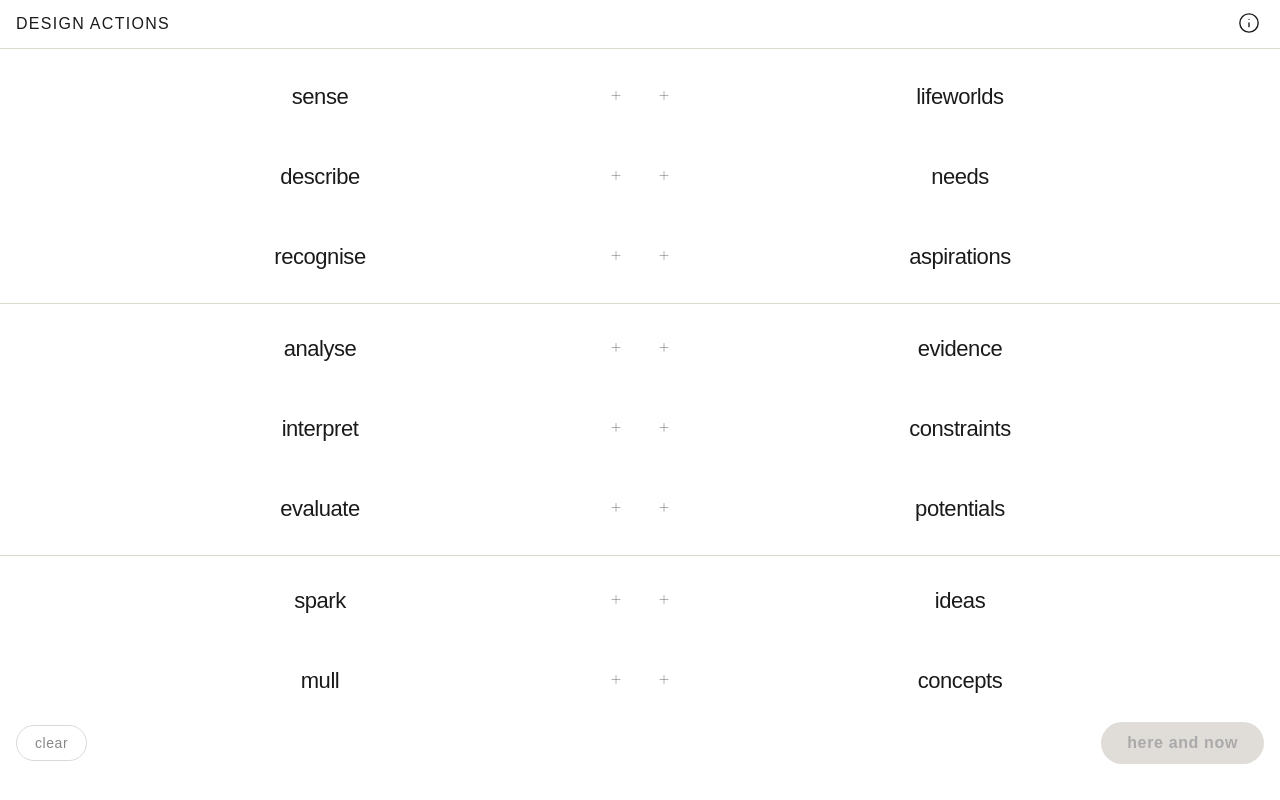
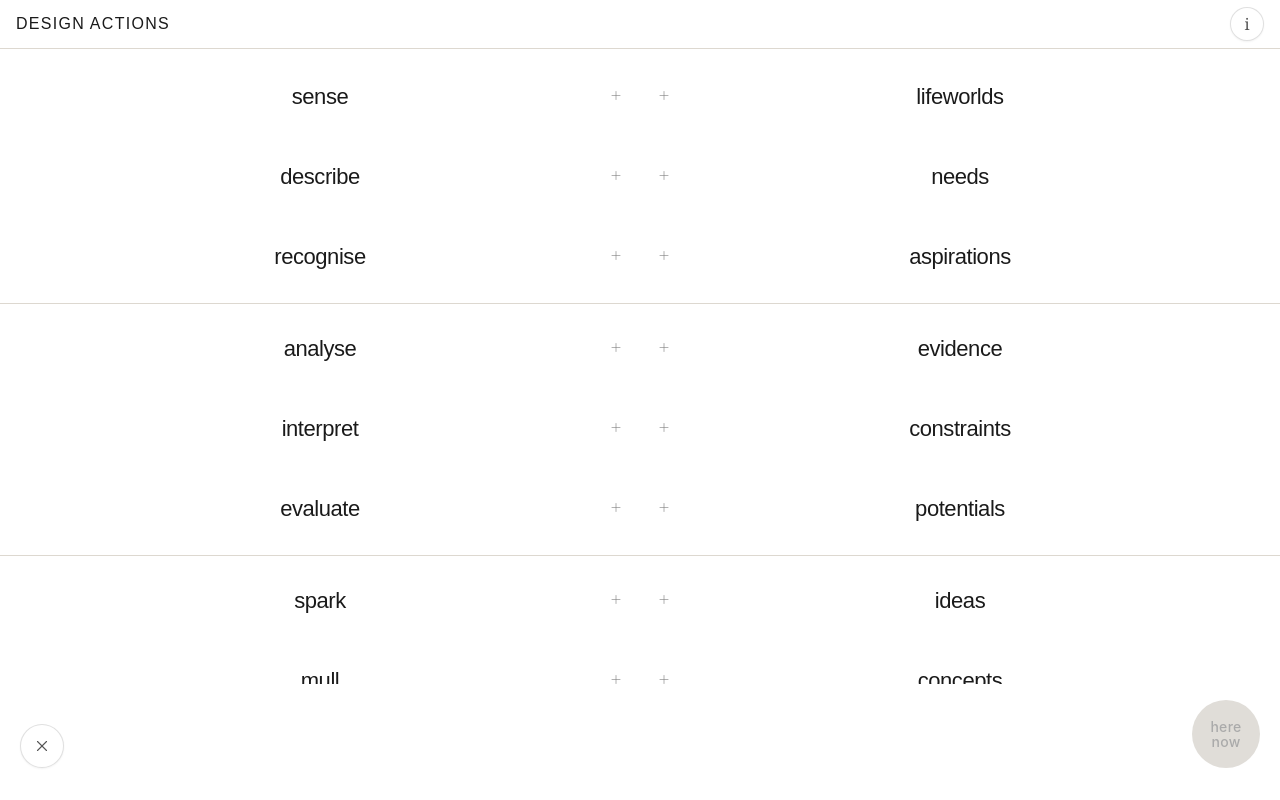
Before and after one commit to stephencairns-hash/Design-Actions, a React (Vite) app: page / in a window 1280 px wide. Built offline with nearby package versions, Linux system fonts and the light colour scheme.

Commit message:
Refactor buttons for improved styling and layout

```diff
--- a/src/App.jsx
+++ b/src/App.jsx
@@ -471,9 +471,7 @@ export default function DesignActions() {
     <div style={shellStyle}>
       <div style={headerStyle}>
         <h1 style={{ fontSize: 16, fontWeight: 500, color: fg, letterSpacing: "0.08em", textTransform: "uppercase", fontFamily: "DM Sans, sans-serif" }}>Design Actions</h1>
-        <button onClick={() => setShowInfo(true)} style={{ marginLeft: "auto", background: "none", border: "none", cursor: "pointer", color: fg, padding: 4 }}>
-          <svg width="22" height="22" viewBox="0 0 24 24" fill="none" stroke="currentColor" strokeWidth="1.5" strokeLinecap="round" strokeLinejoin="round"><circle cx="12" cy="12" r="10"/><line x1="12" y1="16" x2="12" y2="12"/><line x1="12" y1="8" x2="12.01" y2="8"/></svg>
-        </button>
+        <button onClick={() => setShowInfo(true)} style={{ marginLeft: "auto", width: 34, height: 34, borderRadius: "50%", border: "1px solid rgba(0,0,0,0.12)", background: "#fff", cursor: "pointer", display: "flex", alignItems: "center", justifyContent: "center", color: "#555", padding: 0, boxShadow: "0 1px 2px rgba(0,0,0,0.05)", fontFamily: "Georgia, serif", fontSize: 16, fontWeight: 400, lineHeight: 1 }} aria-label="information">i</button>
       </div>
 
       {/* SCROLL AREA - grid row 2 */}
@@ -509,18 +507,29 @@ export default function DesignActions() {
       </div>
 
       {/* NAV - grid row 3 */}
-      <div style={{ background: "#fff", padding: "16px 16px 36px", display: "flex", alignItems: "center", justifyContent: "space-between", flexShrink: 0 }}>
+      <div style={{ background: "#fff", padding: "16px 20px 32px", display: "flex", alignItems: "flex-end", justifyContent: "space-between", flexShrink: 0 }}>
         {screen === "home" && (
-          <button onClick={() => { setSelCue(null); setSelContour(null); setOpenItem(null); setClearKey(k => k+1); setFrontOpen(null); }} style={{ fontSize: 14, color: "#888", border: "1px solid rgba(0,0,0,0.15)", borderRadius: 20, padding: "9px 18px", background: "none", cursor: "pointer", fontWeight: 500, letterSpacing: "0.04em" }}>clear</button>
+          <button onClick={() => { setSelCue(null); setSelContour(null); setOpenItem(null); setClearKey(k => k+1); setFrontOpen(null); }} style={{ width: 44, height: 44, borderRadius: "50%", border: "1px solid rgba(0,0,0,0.12)", background: "#fff", cursor: "pointer", display: "flex", alignItems: "center", justifyContent: "center", color: "#555", padding: 0, boxShadow: "0 1px 2px rgba(0,0,0,0.05)" }} aria-label="clear">
+            <svg width="18" height="18" viewBox="0 0 24 24" fill="none" stroke="currentColor" strokeWidth="1.5" strokeLinecap="round" strokeLinejoin="round">
+              <line x1="18" y1="6" x2="6" y2="18"/><line x1="6" y1="6" x2="18" y2="18"/>
+            </svg>
+          </button>
         )}
         {screen === "home" && (
           <button
             disabled={!bothSelected}
             onClick={() => { if (bothSelected) { setScreen("prompt"); setMode("read"); setHereTrigger(t => t + 1); } }}
-            style={{ background: bothSelected ? "#1a1a2e" : "#e0ddd8", color: bothSelected ? "#fff" : "#aaa", border: "none", borderRadius: 22, padding: "12px 26px", fontSize: 16, fontWeight: 600, letterSpacing: "0.04em", cursor: bothSelected ? "pointer" : "not-allowed", boxShadow: bothSelected ? "0 2px 8px rgba(26,26,46,0.18)" : "none" }}>here and now</button>
+            style={{ width: 68, height: 68, borderRadius: "50%", background: bothSelected ? "#1a1a2e" : "#e0ddd8", color: bothSelected ? "#fff" : "#aaa", border: "none", cursor: bothSelected ? "pointer" : "not-allowed", boxShadow: bothSelected ? "0 4px 12px rgba(0,0,0,0.12)" : "none", display: "flex", flexDirection: "column", alignItems: "center", justifyContent: "center", lineHeight: 1.1, fontFamily: "Inter, sans-serif", fontWeight: 500, fontSize: 14, letterSpacing: "0.02em", padding: 0 }} aria-label="here and now">
+            <span>here</span>
+            <span>now</span>
+          </button>
         )}
         {screen === "prompt" && (
-          <button onClick={() => { setScreen("home"); setOpenItem(null); setMode("browse"); }} style={{ fontSize: 28, color: "#555", border: "none", padding: "6px 14px", background: "none", cursor: "pointer", fontFamily: "Inter, sans-serif", lineHeight: 1 }} aria-label="back to theory">&larr;</button>
+          <button onClick={() => { setScreen("home"); setOpenItem(null); setMode("browse"); }} style={{ width: 44, height: 44, borderRadius: "50%", border: "1px solid rgba(0,0,0,0.12)", background: "#fff", cursor: "pointer", display: "flex", alignItems: "center", justifyContent: "center", color: "#555", padding: 0, boxShadow: "0 1px 2px rgba(0,0,0,0.05)" }} aria-label="back to theory">
+            <svg width="18" height="18" viewBox="0 0 24 24" fill="none" stroke="currentColor" strokeWidth="1.5" strokeLinecap="round" strokeLinejoin="round">
+              <line x1="19" y1="12" x2="5" y2="12"/><polyline points="12 19 5 12 12 5"/>
+            </svg>
+          </button>
         )}
       </div>
 
```
